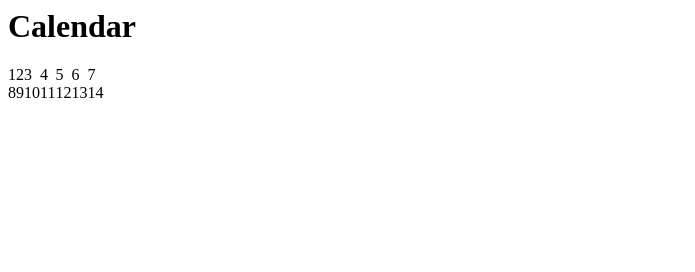
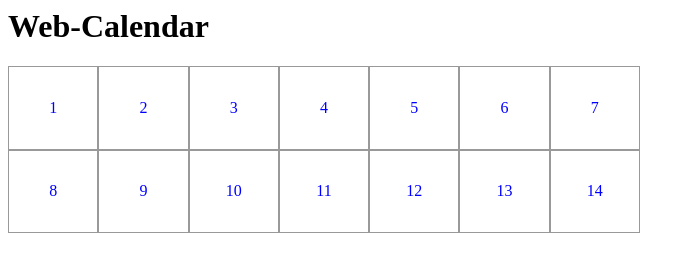
Before and after one commit to plainoldprogrammer/web-calendar, a plain HTML site: page index.html in a window 1280 px wide. Shown: the whole page, without its empty margins (0-695 px from the left). Drawn offline with Linux system fonts and the light colour scheme.

Commit message:
set table style via css classes

```diff
--- a/css/style.css
+++ b/css/style.css
@@ -1,6 +1,8 @@
 .rTable
 {
 	display: table;
+	table-layout: fixed;	/* Make same with every cell. */
+	width: 50%;
 }
 
 .rTableRow
@@ -11,4 +13,8 @@
 .rTableCell
 {
 	display: table-cell;
+	border: 1px solid #999999;
+	color: blue;
+	text-align: center;
+	padding: 5% 0px;
 }
--- a/index.html
+++ b/index.html
@@ -3,7 +3,7 @@
 		<link href="css/style.css" type="text/css" rel="stylesheet" />
 	</head>
 	<body>
-		<h1>Calendar</h2>
+		<h1>Web-Calendar</h2>
 		<div class="rTable">
 			<div class="rTableRow">
 				<div class="rTableCell">
```
